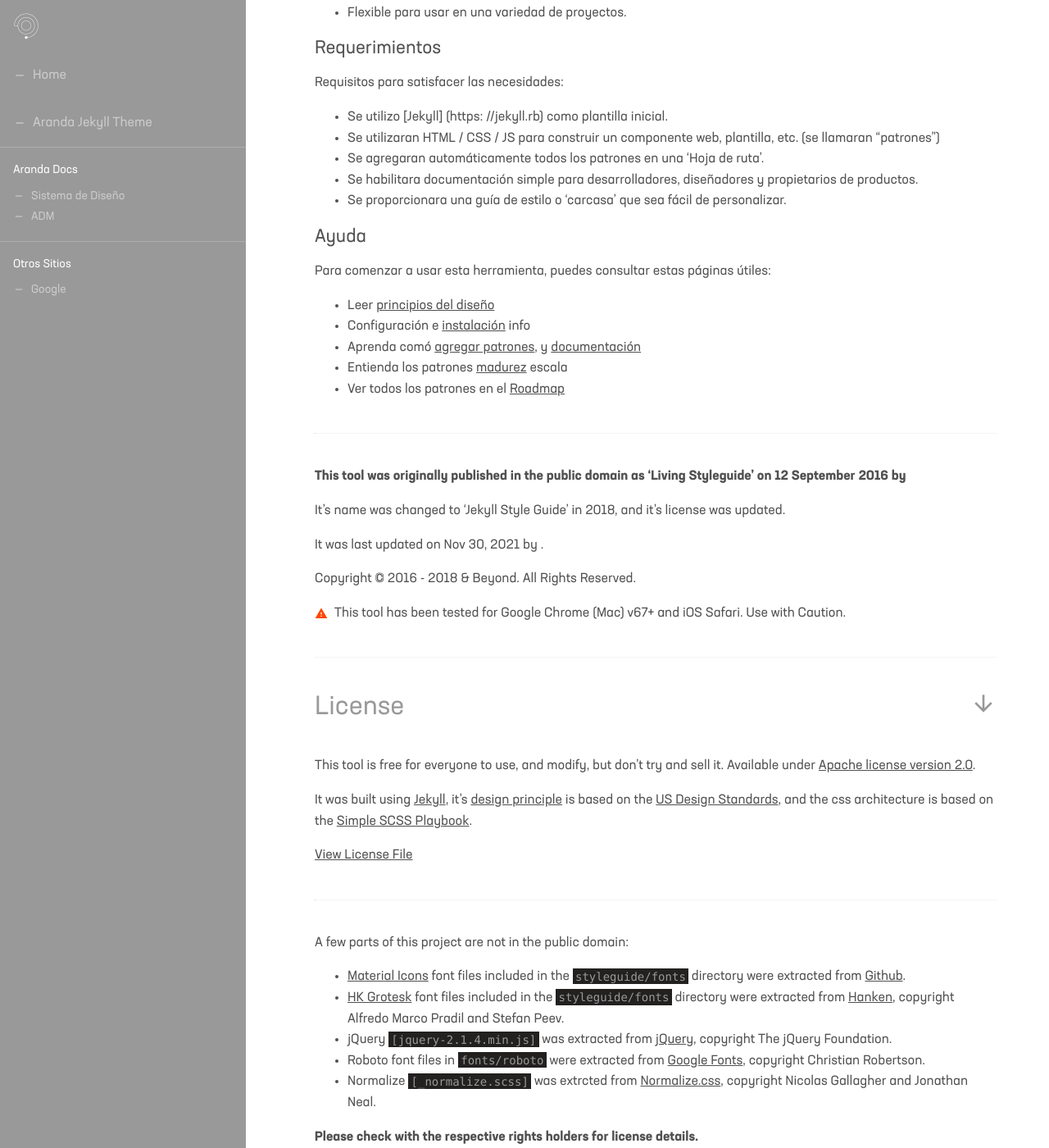
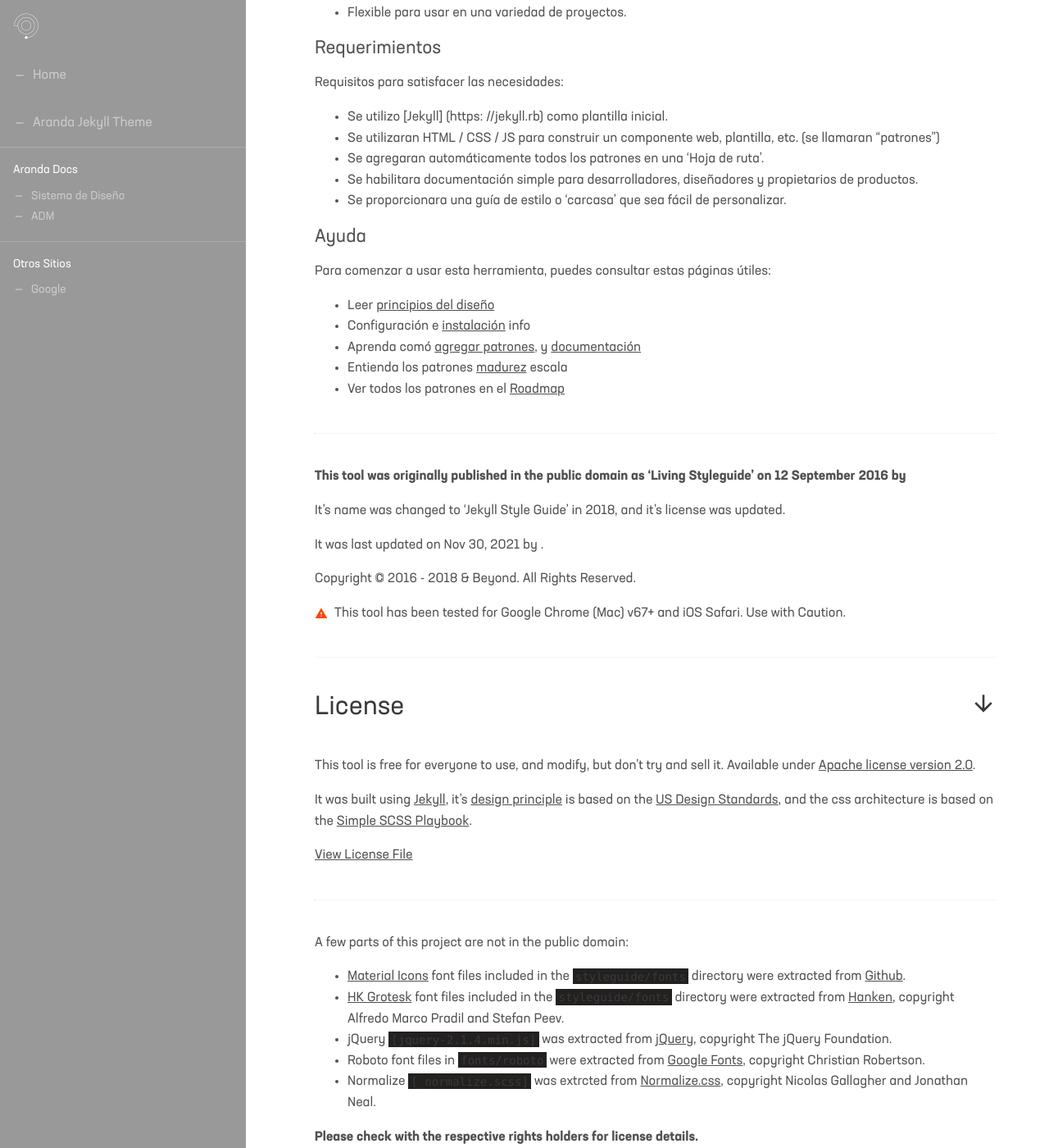
Before and after one commit to aranda-docs/aranda-jekyll-theme, a Jekyll site: the page built from test/index.md, in a window 1280 px wide and 1400 px high, scrolled down 568 px. Shown: the whole window at 82% size. Built offline with Jekyll 4.4.1, drawn with Linux system fonts in a browser that asks for light colours.

Commit message:
Update __branding-dir.scss

```diff
--- a/_sass/branding/__branding-dir.scss
+++ b/_sass/branding/__branding-dir.scss
@@ -1,9 +1,9 @@
 // Base Colors
 $base-font-color: #515151;
-$heading-font-color:  #999999;      // @CHANGE
+$heading-font-color:  #3a3a3a;      // @CHANGE
 $subheading-font-color: $grey;
 
-$highlighter-font-color: #999999;
+$highlighter-font-color: #3a3a3a;
 $link-color: #515151;
 $masthead-font-color: #999999;
 $sidebar-color: #999999;
```
